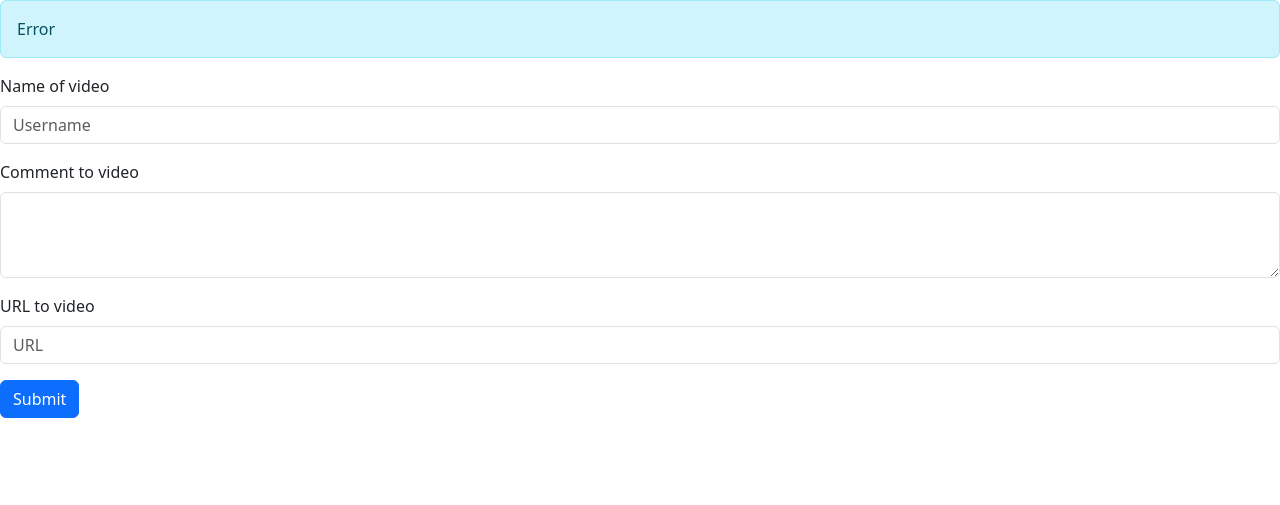
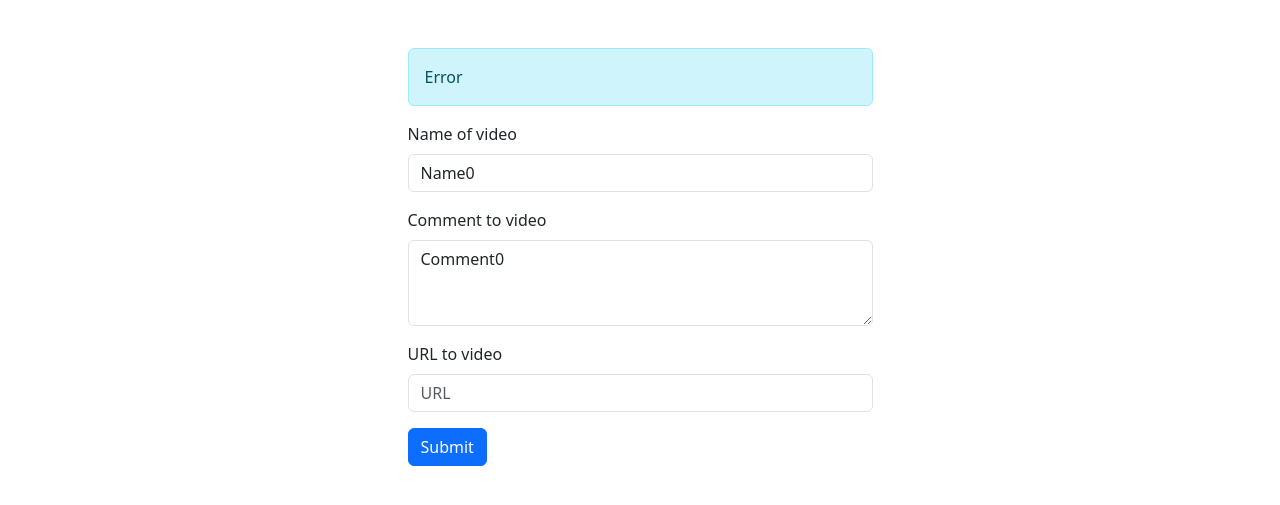
Before and after one commit to SaveGex/DJango2, a Django app: page /SL/create_post/ in a window 1280 px wide. Shown: the part 56-561 px from the top of the page. Run offline with Django 5.2, Linux system fonts and the light colour scheme; data that the repository does not hold is empty.

Commit message:
better then previously version

```diff
--- a/Solo_Leveling/forms.py
+++ b/Solo_Leveling/forms.py
@@ -5,4 +5,8 @@ class Create(forms.ModelForm):
 
     class Meta:
         model = GVideo
-        fields = ['name', 'comment_video', 'url_video']
+        exclude = ['publish_date']
+        defaults = {
+        'comment_video': 'Comment on video ' + str(GVideo.objects.count() + 1),
+        'name': "Name" + str(GVideo.objects.count() + 1),
+        }
--- a/Solo_Leveling/templates/SL/create.html
+++ b/Solo_Leveling/templates/SL/create.html
@@ -1,6 +1,7 @@
 {% extends 'base.html' %}
 {% block content %}
-<form action="{% url 'SL:create_post' %}" method="post">
+<div class="container-sm container-md container-lg d-flex justify-content-center">
+    <form action="{% url 'SL:create_post' %}" method="post" class="mt-5 col-sm-12 col-md-9 col-lg-5">
         {% csrf_token %}
         {% if error_msg %}
             <div class="alert alert-info" role="alert">
@@ -9,17 +10,30 @@
         {% endif %}
         <div class="mb-3">
             <label for="name" class="form-label">Name of video</label>
-        <input id="name" type="text" name="name" class="form-control" placeholder="Username">
+            <input id="name" type="text" name="name" class="form-control highlight-on-focus" placeholder="Username" value="Name{{count}}">
         </div>
         <div class="mb-3">
             <label for="comment_video" class="form-label">Comment to video</label>
-        <textarea id="comment_video" name="comment_video" class="form-control" rows="3"></textarea>
+            <textarea  name="comment_video" class="form-control highlight-on-focus" rows="3" placeholder="Comment">Comment{{count}}</textarea>
         </div>
         <div class="mb-3">
             <label for="url_video" class="form-label">URL to video</label>
-        <input id="url_video" type="text" name="url_video" class="form-control" placeholder="URL">
+            <input type="text" name="url_video" class="form-control highlight-on-focus" placeholder="URL">
         </div>
 
         <input  type="submit" class="btn btn-primary" href="{% url 'SL:create_post' %}"></input>
     </form>
+</div>
+
+<script>
+    document.addEventListener('DOMContentLoaded', function() {
+        const highlightElements = document.querySelectorAll('.highlight-on-focus');
+
+        highlightElements.forEach(element => {
+            element.addEventListener('focus', function() {
+                this.select();
+            });
+        });
+    });
+</script>
 {% endblock %}
--- a/Solo_Leveling/views.py
+++ b/Solo_Leveling/views.py
@@ -20,23 +20,29 @@ def index(request):
 
 
 def create(request):
-    return render(request, "SL/create.html")
+    return render(request, "SL/create.html", {"count": GVideo.objects.count(),})
 
 def create_post(request):
+    context = {
+        "count": GVideo.objects.count(),
+        "error_msg": "Error",
+    }
     if request.method == "POST":
 
         form = Create(request.POST)
+        count = GVideo.objects.count()
+
 
         if form.is_valid():
             form.save()
             messages.success(request, "Post created successfully")
             return HttpResponseRedirect(reverse("SL:common"))
         else:
-            return render(request, "SL/create.html", {"error_msg": "Error"})
+            return render(request, "SL/create.html", context)
 
     else:
         form = Create()
-        return render(request, "SL/create.html", {"error_msg": "Error"})
+        return render(request, "SL/create.html", context)
 
 
 
```
Lines whose indentation alone changed are shown as unchanged.
